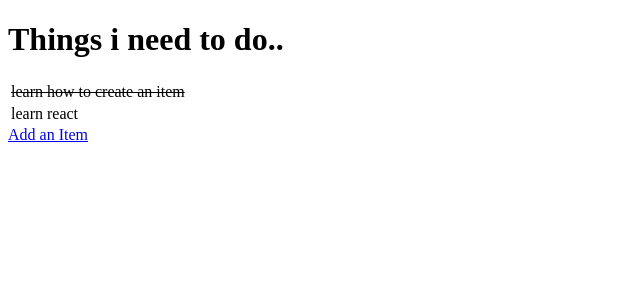
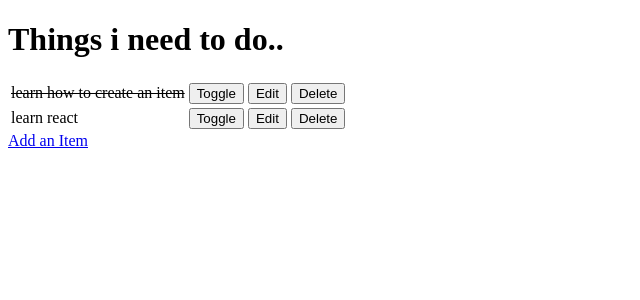
Before and after one commit to randyaajr/django_first-mini-project, a Django app: page / in a window 1280 px wide. Shown: the top 300 px of the page, without its empty margins (0-640 px from the left). Run offline with Django 3.2, Linux system fonts and the light colour scheme; data comes from the database, SQL or seed files in the repository; both versions use the stored data as it was after the commit.

Commit message:
Users now may create read update and delete items.

```diff
--- a/django_todo/urls.py
+++ b/django_todo/urls.py
@@ -15,10 +15,13 @@ Including another URLconf
 """
 from django.contrib import admin
 from django.urls import path
-from todo.views import get_todo_list, add_item
+from todo import views
 
 urlpatterns = [
     path('admin/', admin.site.urls),
-    path('', get_todo_list, name='get_todo_list'),
-    path('add', add_item, name='add')
+    path('', views.get_todo_list, name='get_todo_list'),
+    path('add', views.add_item, name='add'),
+    path('edit/<item_id>', views.edit_item, name='edit'),
+    path('toggle/<item_id>', views.toggle_item, name='toggle'),
+    path('delete/<item_id>', views.delete_item, name='delete'),
 ]
--- a/todo/templates/todo/edit_item.html
+++ b/todo/templates/todo/edit_item.html
@@ -6,14 +6,14 @@
     <title>Document</title>
 </head>
 <body>
-    <h1>Add a to do:</h1>
+    <h1>Edit a Todo Item:</h1>
 
-    <form method="POST" action="add">
+    <form method="POST">
         {% csrf_token %}
         {{ form.as_p }}
         <div>
             <p>
-                <button type="submit">Add Item</button>
+                <button type="submit">Update Item</button>
             </p>
         </div>
     </form>
--- a/todo/templates/todo/todo_list.html
+++ b/todo/templates/todo/todo_list.html
@@ -15,6 +15,21 @@
             {% else %}
                 <td>{{ item.name }}</td>
             {% endif %}
+                <td>
+                    <a href="/toggle/{{ item.id }}">
+                        <button>Toggle</button>
+                    </a>
+                </td>
+                <td>
+                    <a href="/edit/{{ item.id }}">
+                        <button>Edit</button>
+                    </a>
+                </td>
+                <td>
+                    <a href="/delete/{{ item.id }}">
+                        <button>Delete</button>
+                    </a>
+                </td>
             </tr>
             {% empty %}
             <tr><td>You have nothing to do..</td></tr>
--- a/todo/views.py
+++ b/todo/views.py
@@ -1,4 +1,4 @@
-from django.shortcuts import render, redirect
+from django.shortcuts import render, redirect, get_object_or_404
 from .models import Item
 from .forms import ItemForm
 
@@ -22,3 +22,31 @@ def add_item(request):
         'form': form
     }
     return render(request, 'todo/add_item.html', context)
+
+
+def edit_item(request, item_id):
+    item = get_object_or_404(Item, id=item_id)
+    if request.method == 'POST':
+        form = ItemForm(request.POST, instance=item)
+        if form.is_valid():
+            form.save()
+            return redirect('get_todo_list')
+    form = ItemForm(instance=item)
+    context = {
+        'form': form
+    }
+    return render(request, 'todo/edit_item.html', context)
+
+
+def toggle_item(request, item_id):
+    item = get_object_or_404(Item, id=item_id)
+    item.done = not item.done
+    item.save()
+    return redirect('get_todo_list')
+
+
+def delete_item(request, item_id):
+    item = get_object_or_404(Item, id=item_id)
+    item.done = not item.done
+    item.delete()
+    return redirect('get_todo_list')
```
Also changed, not shown: db.sqlite3.
